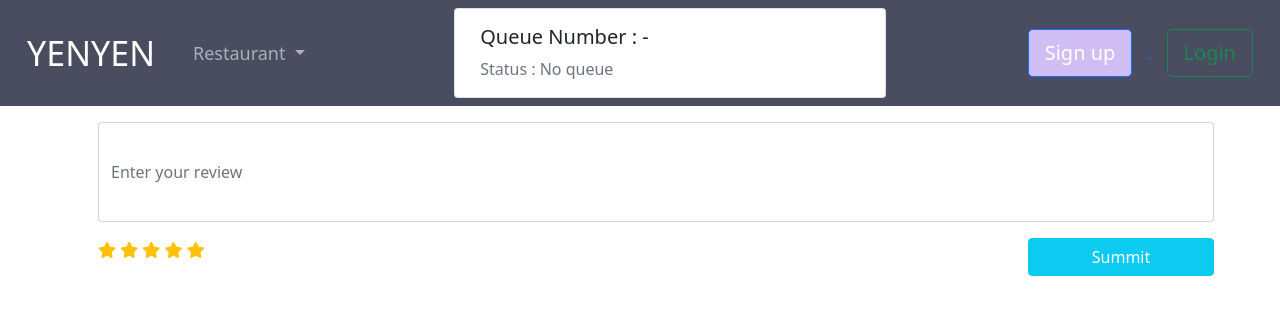
After one commit to pete13232/DBProject, a Django app: page /review in a window 1280 px wide. The commit adds this page. Shown: the top 315 px of the page. Run offline with Django 3.2, Linux system fonts and the light colour scheme; some libraries are stand-ins or nearby versions.

Commit message:
review created

```diff
--- a/myproject/app/templates/base.html
+++ b/myproject/app/templates/base.html
@@ -17,6 +17,9 @@
     <link rel="stylesheet" href="https://cdnjs.cloudflare.com/ajax/libs/font-awesome/5.15.3/css/all.min.css"
         integrity="sha512-iBBXm8fW90+nuLcSKlbmrPcLa0OT92xO1BIsZ+ywDWZCvqsWgccV3gFoRBv0z+8dLJgyAHIhR35VZc2oM/gI1w=="
         crossorigin="anonymous" />
+    <script src="http://ajax.googleapis.com/ajax/libs/jquery/2.0.0/jquery.min.js"></script>
+
+
     <title>{% block title %}My amazing site{% endblock %}</title>
 </head>
 
--- /dev/null
+++ b/myproject/app/templates/index.html
@@ -0,0 +1,2 @@
+{% extends 'base.html' %}
+{% include 'categoryCard.html' %}
--- /dev/null
+++ b/myproject/app/templates/review.html
@@ -0,0 +1,19 @@
+{% extends 'base.html' %}
+{% block content %}
+
+<div class="input-group m-3">
+    <input type="text" class="form-control rounded" style="height: 100px;" placeholder="Enter your review"
+        aria-label="Enter your review" aria-describedby="basic-addon2">
+</div>
+<div class="input-group m-3 d-flex justify-content-between">
+    <div class="score">
+        <i class="fas fa-star text-warning"></i>
+        <i class="fas fa-star text-warning"></i>
+        <i class="fas fa-star text-warning"></i>
+        <i class="fas fa-star text-warning"></i>
+        <i class="fas fa-star text-warning"></i>
+    </div>
+    <button type="button" class="btn btn-info rounded col-md-2" style="color:white;">Summit</button>
+</div>
+
+{% endblock content %}
--- a/myproject/app/templates/test.html
+++ /dev/null
@@ -1,3 +0,0 @@
-{% extends 'base.html' %}
-{% block content %}
-{% endblock  %}
--- a/myproject/app/urls.py
+++ b/myproject/app/urls.py
@@ -4,11 +4,12 @@ from . import views
 
 urlpatterns = [
     # path("", views.card3Col, name="card3Col"),
-    path("", views.test, name="test"),
+    path("", views.index, name="index"),
     path("resCard", views.resCard, name="resCard"),
     path("card3Col", views.card3Col, name="card3Col"),
     path("categoryCard", views.categoryCard, name="categoryCard"),
     path("login", views.login, name="login"),
     path("signup", views.signup, name="signup"),
+    path("review", views.review, name="review"),
 
 ]
--- a/myproject/app/views.py
+++ b/myproject/app/views.py
@@ -5,9 +5,9 @@ def card3Col(request):
     return render(request, "card3Col.html")
 
 
-def test(request):
+def index(request):
 
-    return render(request, "test.html")
+    return render(request, "index.html")
 
 
 def resCard(request):
@@ -23,3 +23,6 @@ def login(request):
 
 def signup(request):
     return render(request, "signup.html")
+
+def review(request):
+    return render(request, "review.html")
```
